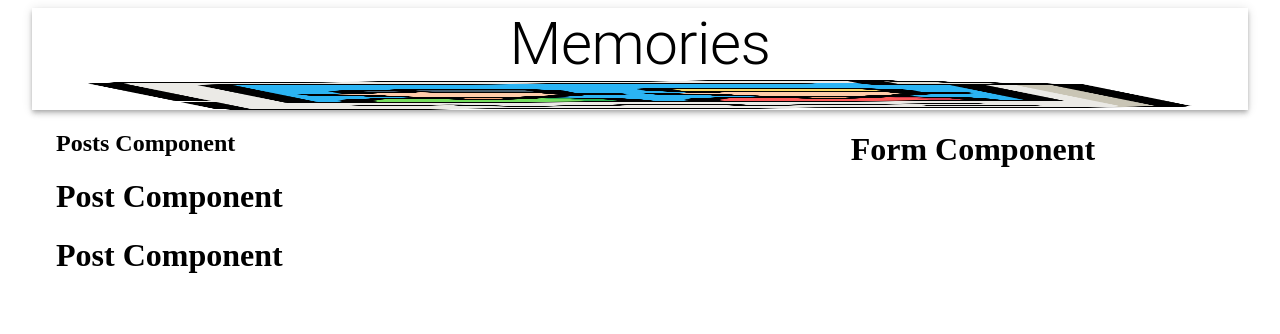
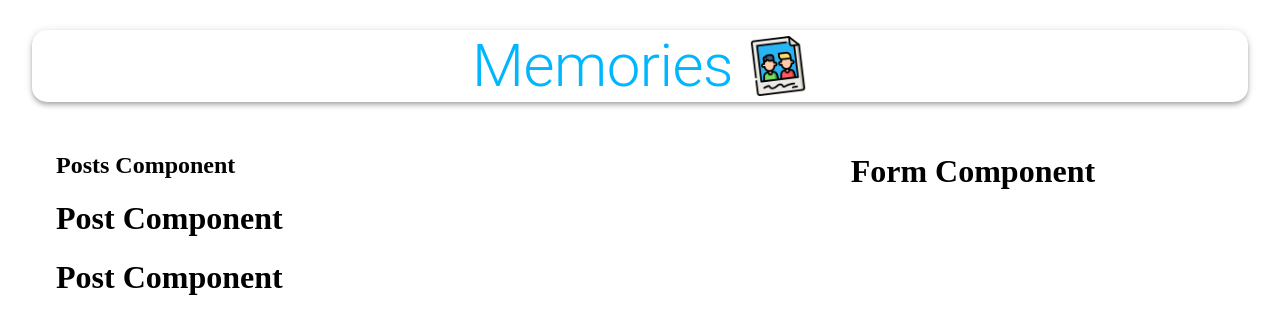
Before and after one commit to MoLitkouhi/Memories_Project, a React (Create React App) app in the folder client/: page / in a window 1280 px wide. Shown: the top 334 px of the page. Built offline with nearby package versions, Linux system fonts and the light colour scheme.

Commit message:
Imported makeStyle inside components.

```diff
--- a/client/src/App.jsx
+++ b/client/src/App.jsx
@@ -12,12 +12,12 @@
 
   return (
     <Container maxWidth="lg">
-      <AppBar position="static" color="inherit">
+      <AppBar className={ classes.appBar } position="static" color="inherit">
         {/* USING TYPOGRAPHY COMPONENT USUALLY FOR TEXTUAL CONTENT  */}
-        <Typography variant="h2" align="center">
+        <Typography className={ classes.heading } variant="h2" align="center">
           Memories
         </Typography>
-        <img src={memories} alt="memories" height="30 0" />
+        <img className={ classes.image } src={memories} alt="memories" height="60" />
       </AppBar>
       {/* GROW COMPONENT PROVIDE SIMPLE ANIMATION. */}
       <Grow in>
--- a/client/src/component/form/form.jsx
+++ b/client/src/component/form/form.jsx
@@ -1,11 +1,14 @@
-import React from "react";
+import React from 'react';
+import ustStyles from './styles';
 
 const Form = () => {
+  const classes = ustStyles();
+
   return (
     <div>
       <h1>Form Component</h1>
     </div>
-  )
-}
+  );
+};
 
 export default Form;
--- a/client/src/component/posts/posts.jsx
+++ b/client/src/component/posts/posts.jsx
@@ -1,7 +1,10 @@
 import React from 'react';
 import Post from './post/post';
+import ustStyles from './styles';
 
 const Posts = () => {
+  const classes = ustStyles();
+
   return (
     <div>
       <h2>Posts Component</h2>
```
